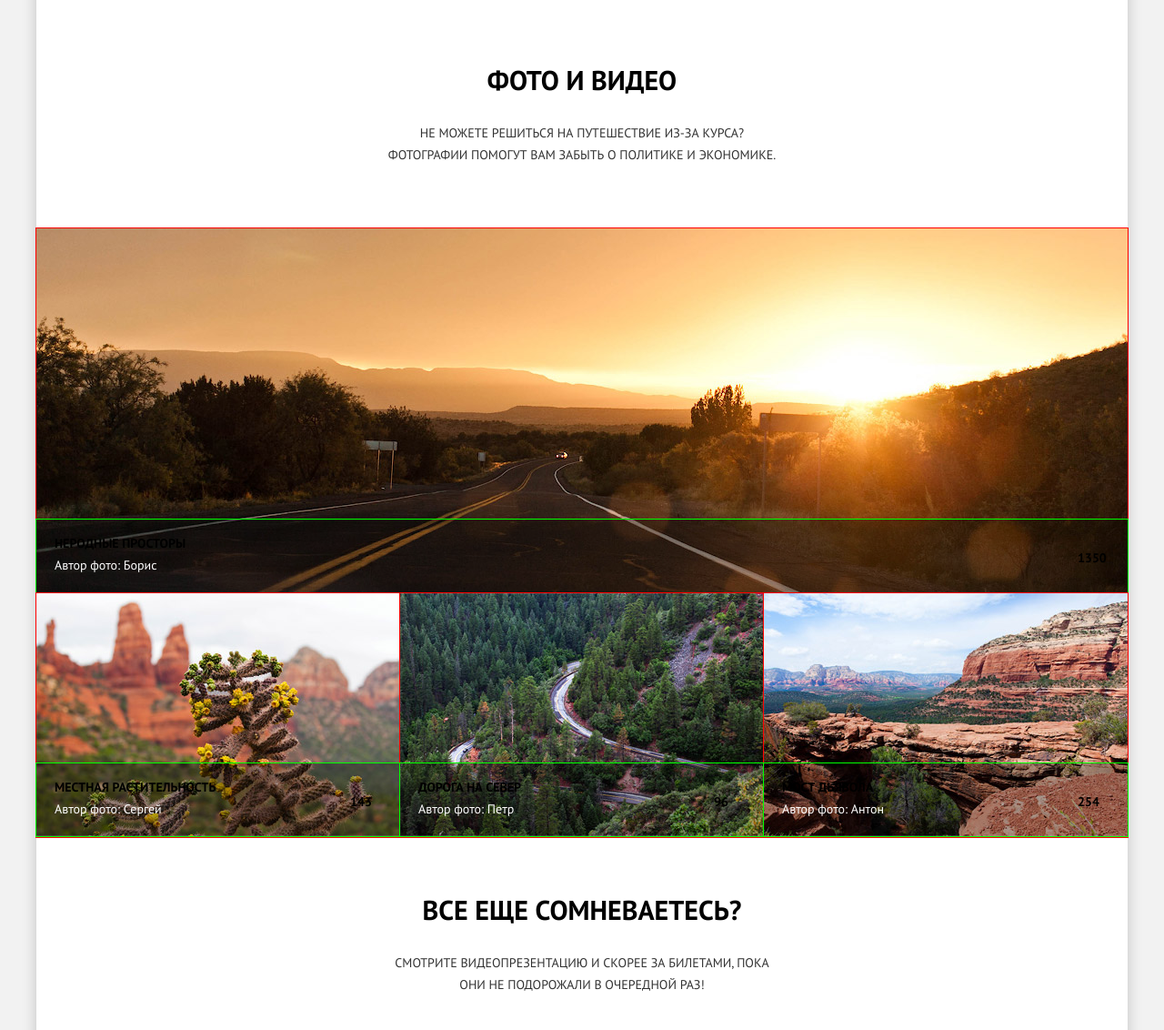
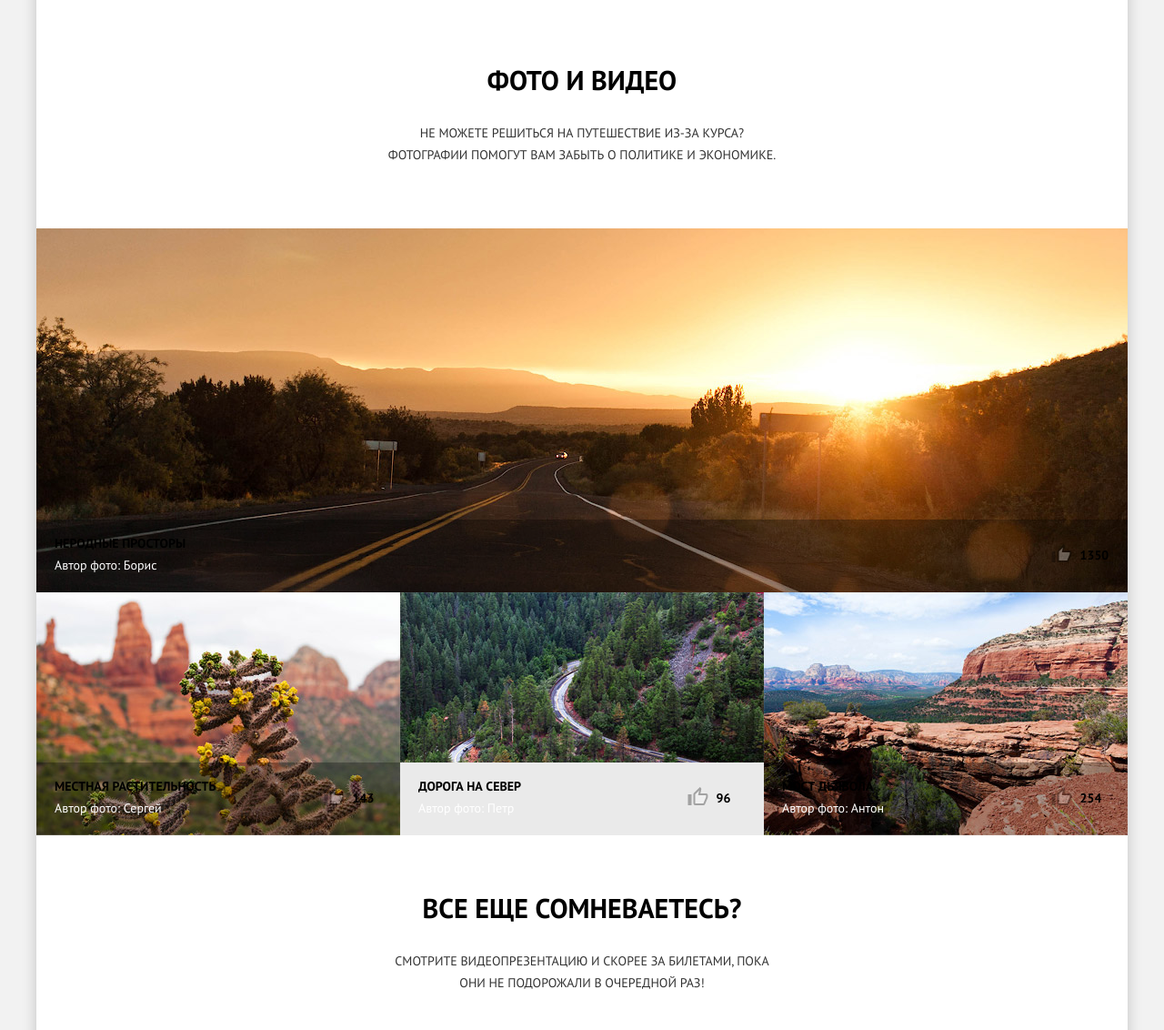
Before and after one commit to ArminBlaze/Sedona, a plain HTML site: page photo.html in a window 1280 px wide. Shown: the part 394-1526 px from the top of the page at 91% size. Drawn offline with Linux system fonts and the light colour scheme.

Commit message:
photo.html (photo)

```diff
--- a/css/photos.scss
+++ b/css/photos.scss
@@ -1,5 +1,4 @@
 .photos {
-//	outline: 2px solid lime;
 	font-size: 14px;
 	line-height: 24px;
 	padding-bottom: 40px;
@@ -10,7 +9,7 @@
 //	min-height: 190px;
 	text-transform: uppercase;
 	text-align: center;
-	padding-top: 35px;
+	padding-top: 37px;
 	padding-left: 25px;
 	padding-right: 25px;
 	padding-bottom: 26px;
@@ -19,6 +18,7 @@
 
 .photos__header_video {
 	border: none;
+	padding-top: 33px;
 	padding-bottom: 35px;
 }
 
@@ -35,6 +35,7 @@
 	box-sizing: border-box;
 	padding: 20px;
 	padding-top: 22px;
+	padding-bottom: 15px;
 	border-bottom: 1px solid #e5e5e5;
 }
 
@@ -46,15 +47,28 @@
 
 .photo__like {
 	font-weight: 700;
-	padding-left: 35px;
-	margin-top: 5px;
+//	padding-left: 35px;
+	margin-top: 8px;
 	color: $color1;
+	line-height: 24px;
+
+	svg {
+		opacity: 0.3;
+		margin-right: 10px;
+		width: 23px;
+		height: 20px;
+//		padding-top: 3px;
+		vertical-align: top;
+	}
+
+	&:hover svg {
+		opacity: 1;
+	}
 }
 
 .photo__image {
 	width: 280px;
 	height: 280px;
-	outline: 1px solid gold;
 }
 
 .photo__footer {
@@ -63,7 +77,6 @@
 
 .video {
 	min-height: 268px;
-	outline: 1px solid;
 	position: relative;
 }
 
@@ -158,7 +171,6 @@
 .video__btn {
 	background-color: transparent;
 	border: none;
-//	outline: 1px solid black;
 	padding: 0;
 	fill: #5c6870;
 	vertical-align: top;
@@ -245,13 +257,13 @@
 
 	.photo {
 		padding: 0;
-		outline: 1px solid red;
 		width: 324px;
 		min-height: 347px;
 		display: inline-block;
 		vertical-align: top;
 		font-size: 14px;
 		line-height: 24px;
+		border: none;
 	}
 
 	.photo__image {
@@ -263,19 +275,27 @@
 		box-sizing: border-box;
 		min-height: 80px;
 		position: relative;
-		outline: 1px solid lime;
 		padding-left: 20px;
+		background-color: $bg_body;
+	}
+
+	.photo:nth-child(odd):not(:first-child) .photo__footer{
+		background-color: #eaeaea;
 	}
 
 	.photo__like {
 		box-sizing: border-box;
 		position: absolute;
 		right: 0px;
-		top: 25px;
-		min-width: 85px;
-		padding-left: 30px;
-		padding-right: 20px;
-		text-align: left;
+		top: 19px;
+		min-width: 84px;
+//		padding-left: 30px;
+//		padding-right: 20px;
+//		text-align: left;
+
+		svg {
+			margin-right: 5px;
+		}
 	}
 
 	.photo_top {
@@ -321,7 +341,6 @@
 		display: inline-block;
 		vertical-align: middle;
 		background-color: transparent;
-//		outline: 1px solid white;
 	}
 
 	.video__seek {
@@ -330,7 +349,6 @@
 
 	.video__btn {
 		fill: white;
-		opacity: 0.7;
 		display: inline-block;
 		margin: 0;
 //		padding: 20px;
--- a/photo.html
+++ b/photo.html
@@ -75,7 +75,11 @@
 					<div class="photo__footer">
 						<div class="photo__title">Неродные просторы</div>
 						<div class="photo__author">Автор фото: <span>Борис</span></div>
-						<div class="photo__like">1350</div>
+						<div class="photo__like">
+							<svg width="23" height="20">
+								<use xlink:href="#foto_like"></use>
+							</svg>
+							1350</div>
 					</div>
 				</div>
 				<div class="photo">
@@ -91,7 +95,11 @@
 					<div class="photo__footer">
 						<div class="photo__title">Местная растительность</div>
 						<div class="photo__author">Автор фото: <span>Сергей</span></div>
-						<div class="photo__like">143</div>
+						<div class="photo__like">
+							<svg width="23" height="20">
+								<use xlink:href="#foto_like"></use>
+							</svg>
+							143</div>
 					</div>
 				</div>
 				<div class="photo">
@@ -107,7 +115,11 @@
 					<div class="photo__footer">
 						<div class="photo__title">Дорога на север</div>
 						<div class="photo__author">Автор фото: <span>Петр</span></div>
-						<div class="photo__like">96</div>
+						<div class="photo__like">
+							<svg width="23" height="20">
+								<use xlink:href="#foto_like"></use>
+							</svg>
+							96</div>
 					</div>
 				</div>
 				<div class="photo">
@@ -123,7 +135,11 @@
 					<div class="photo__footer">
 						<div class="photo__title">Мост дьявола</div>
 						<div class="photo__author">Автор фото: <span>Антон</span></div>
-						<div class="photo__like">254</div>
+						<div class="photo__like">
+							<svg width="23" height="20">
+								<use xlink:href="#foto_like"></use>
+							</svg>
+							254</div>
 					</div>
 				</div>
 			</div>
```
Also changed, not shown: css/style.css.
